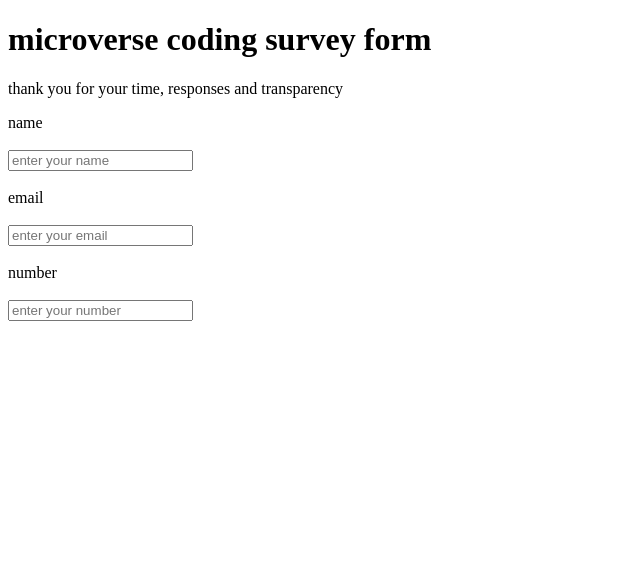
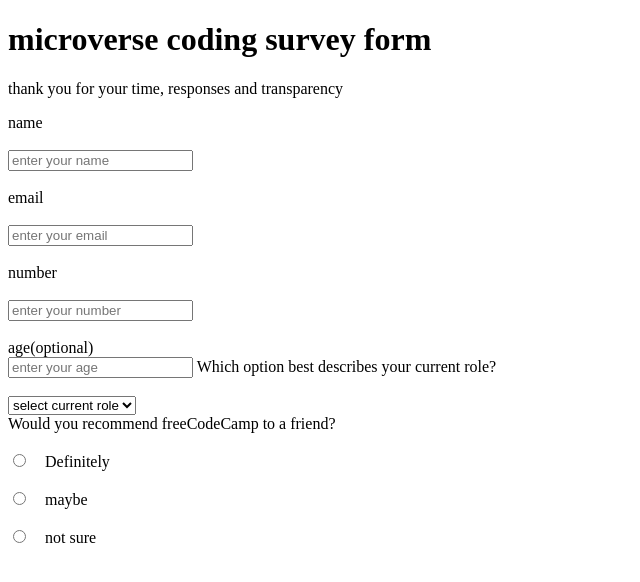
Before and after one commit to felixndumba/survey_form, a plain HTML site: page index.html in a window 1280 px wide. Shown: the whole page, without its empty margins (0-640 px from the left). Drawn offline with Linux system fonts and the light colour scheme.

Commit message:
added input and labels

```diff
--- a/index.html
+++ b/index.html
@@ -21,6 +21,23 @@
 
             <label >number</label><br><br>
             <input type="number" name="number" placeholder="enter your number" class="box" id ="number"><br><br>
+            <label >age(optional)</label><br>
+            <input type="age" name="age" placeholder="enter your age " class="box">
+            <label >Which option best describes your current role?</label><br><br>
+            <div id="option1">
+                <select>
+                    <option name ="select current role ">select current role</option>
+                     <option value="student">student</option>
+                      <option value="full time job">full time job</option>
+                       <option value="full time student">full time student</option>
+                        <option value="prefer not to say">prefer not to say</option>
+                         <option value="other">other</option>
+                </select>
+            </div>
+            <label id="head1">Would you recommend freeCodeCamp to a friend? </label><br><br>
+           <input type="radio" name="radio" class="larger">&nbsp&nbsp&nbsp Definitely <br><br>
+           <input type="radio" name="radio" class="larger">&nbsp&nbsp&nbsp maybe <br><br>
+           <input type="radio" name="radio" class="larger">&nbsp&nbsp&nbsp not sure <br><br>
 
 
            </div>
```
